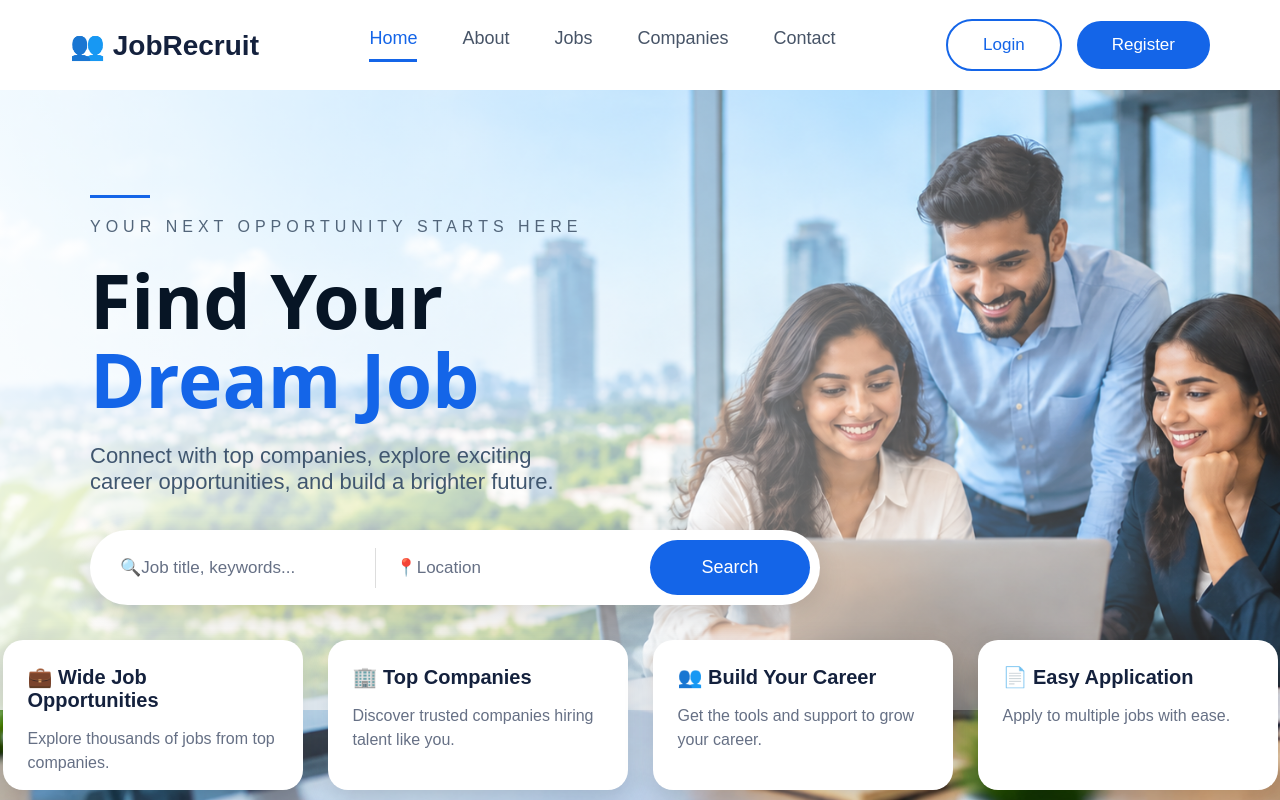
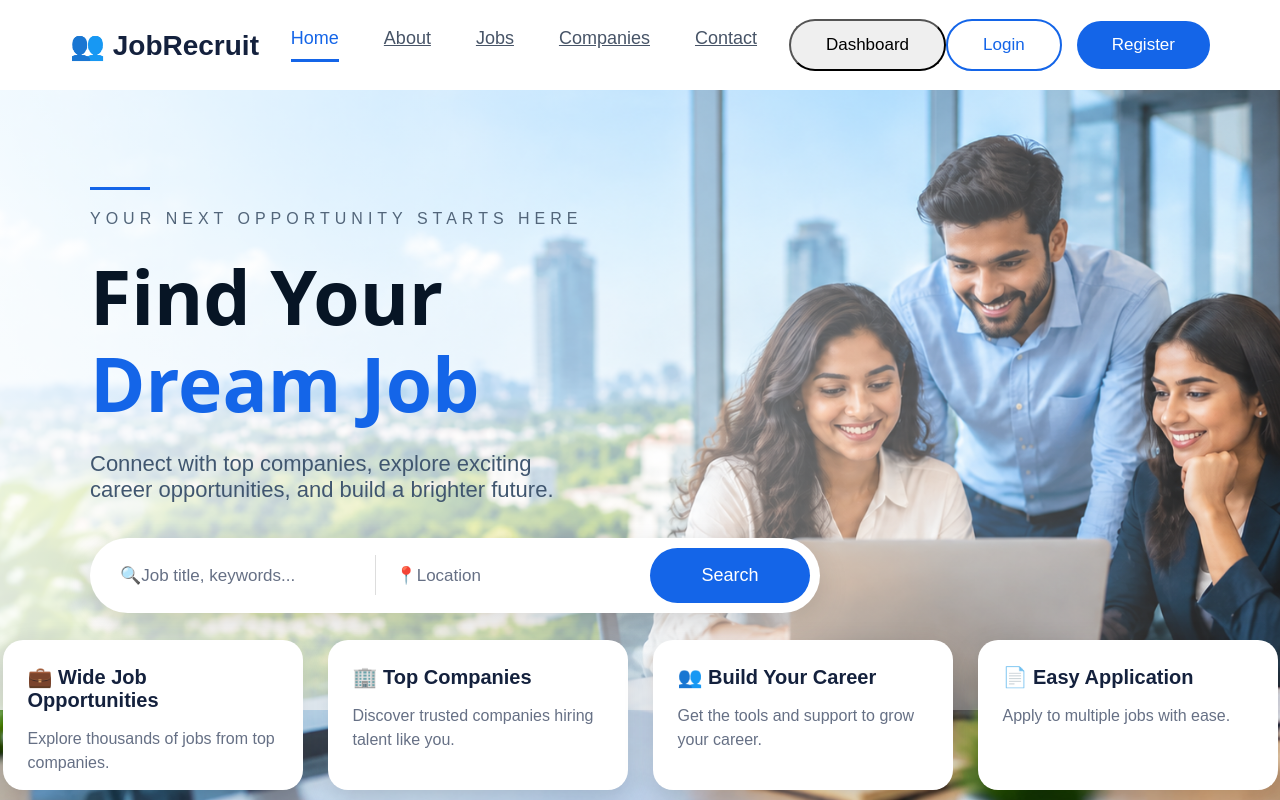
Before and after one commit to raveeshajayamaha/DevOps--Job-Recruitment-System, a React app in the folder frontend/: page / in a window 1280 px wide. Built offline with nearby package versions, Linux system fonts and the light colour scheme; the HTML template or start-up script is replaced by a standard one.

Commit message:
Updated home page design

```diff
--- a/frontend/src/pages/home.css
+++ b/frontend/src/pages/home.css
@@ -192,7 +192,7 @@ h1{
 
     font-size:75px;
 
-    line-height:1.05;
+    line-height:1.15;
 
     color:#071525;
 
@@ -332,6 +332,11 @@ h1 span{
 
 }
 
+.dashboard-link {
+    color: #1465e8 !important;
+    font-weight: 600;
+    cursor: pointer;
+}
 
 
 .card h3{
--- a/frontend/src/pages/home.jsx
+++ b/frontend/src/pages/home.jsx
@@ -13,13 +13,9 @@ function Home(){
 
            <nav className="navbar">
 
-
     <div className="logo">
-
         👥 <span>JobRecruit</span>
-
     </div>
-
 
 
     <div className="nav-links">
@@ -28,31 +24,38 @@ function Home(){
             Home
         </a>
 
-                    <a>
+        <a href="#about">
             About
         </a>
 
-                    <a>
+        <a href="#jobs">
             Jobs
         </a>
 
-                    <a>
+        <a href="#companies">
             Companies
         </a>
 
-                    <a>
+        <a href="#contact">
             Contact
         </a>
 
     </div>
 
 
-
     <div className="buttons">
 
         <button
+            className="dashboard-btn"
+            onClick={() => navigate("/dashboard")}
+        >
+            Dashboard
+        </button>
+
+
+        <button
             className="login-btn"
-                   onClick={()=>navigate("/login")}
+            onClick={() => navigate("/")}
         >
             Login
         </button>
@@ -60,13 +63,12 @@ function Home(){
 
         <button
             className="register-btn"
-                onClick={()=>navigate("/register")}
+            onClick={() => navigate("/register")}
         >
             Register
         </button>
 
     </div>
-
 
 </nav>
 
```
Lines whose indentation alone changed are shown as unchanged.
